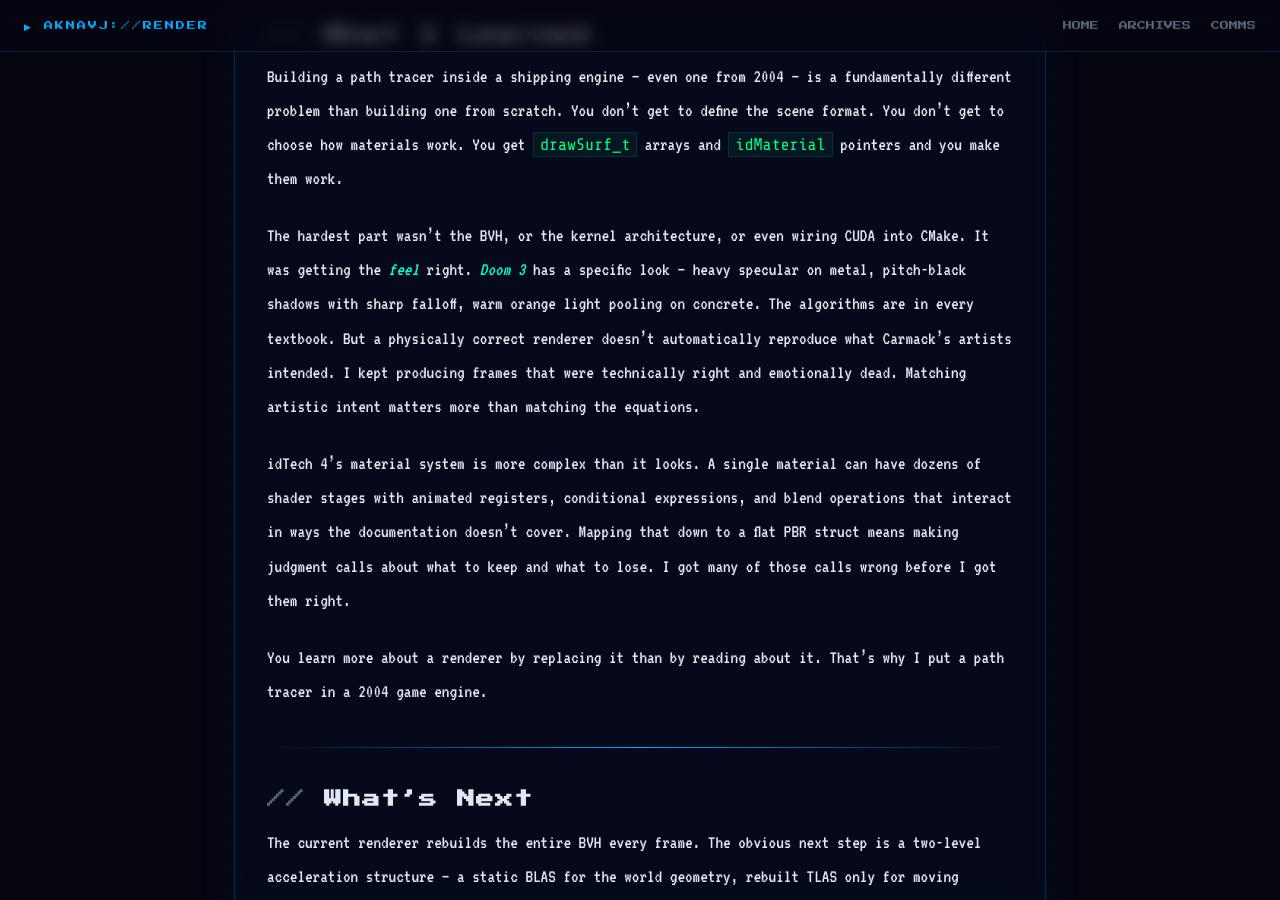
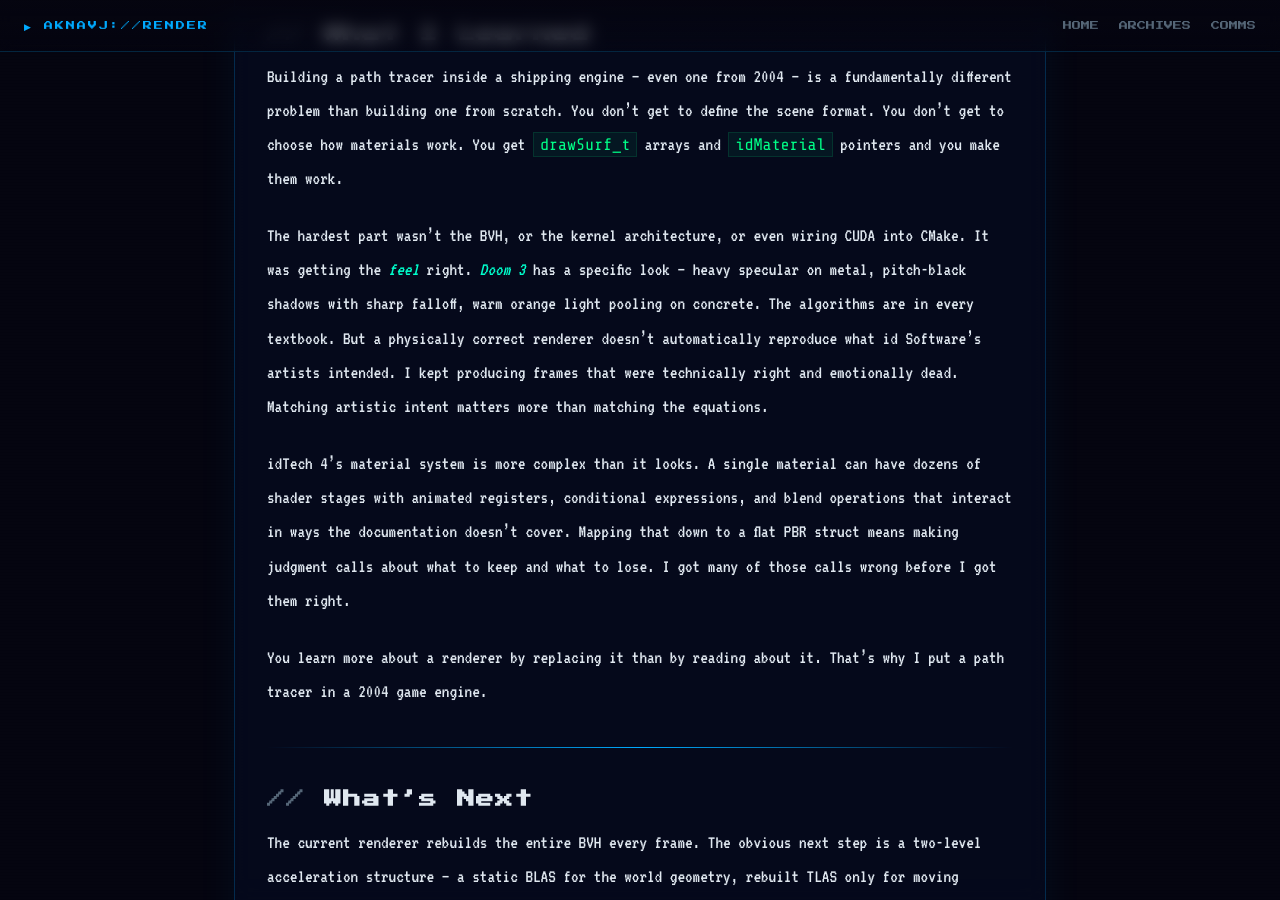
Before and after one commit to aknavj/aknavj.github.io, a Jekyll site: the page built from _posts/2026-02-28-Implementing-Path-tracer-in-CUDA-for-Doom-3.md, in a window 1280 px wide and 900 px high, scrolled down 18939 px. Built offline with Jekyll 4.4.1, drawn with Linux system fonts in a browser that asks for light colours; some of the changed text lies outside the part shown.

Commit message:
fix: minor noting

```diff
--- a/_posts/2026-02-28-Implementing-Path-tracer-in-CUDA-for-Doom-3.md
+++ b/_posts/2026-02-28-Implementing-Path-tracer-in-CUDA-for-Doom-3.md
@@ -275,7 +275,7 @@
 
 **Fresnel** uses the Schlick approximation: $F = F_0 + (1 - F_0)(1 - \cos\theta)^5$. The diffuse component is energy-conserving Lambertian: $k_d = (1 - F)(1 - \text{metallic})$, scaled by $\frac{\text{albedo}}{\pi}$. Metals get no diffuse contribution — all their color comes through specular reflection.
 
-I spent a frustrating week wondering why every metal surface looked dead before I found it: *Doom 3*'s original renderer doubles the specular contribution in its interaction shaders. `result = diffuse + specular * 2`. Every surface in the game was tuned under that assumption. Without the boost, the path-traced scene looked physically correct and emotionally flat. `r_cuSpecularBoost` (default 2.0×) fixes it — matching Carmack's artists rather than the textbook.
+I spent a frustrating week wondering why every metal surface looked dead before I found it: *Doom 3*'s original renderer doubles the specular contribution in its interaction shaders. `result = diffuse + specular * 2`. Every surface in the game was tuned under that assumption. Without the boost, the path-traced scene looked physically correct and emotionally flat. `r_cuSpecularBoost` (default 2.0×) fixes it — matching Doom 3's artists rather than the textbook.
 
 ---
 
@@ -351,7 +351,7 @@
 
 Building a path tracer inside a shipping engine — even one from 2004 — is a fundamentally different problem than building one from scratch. You don't get to define the scene format. You don't get to choose how materials work. You get `drawSurf_t` arrays and `idMaterial` pointers and you make them work.
 
-The hardest part wasn't the BVH, or the kernel architecture, or even wiring CUDA into CMake. It was getting the *feel* right. *Doom 3* has a specific look — heavy specular on metal, pitch-black shadows with sharp falloff, warm orange light pooling on concrete. The algorithms are in every textbook. But a physically correct renderer doesn't automatically reproduce what Carmack's artists intended. I kept producing frames that were technically right and emotionally dead. Matching artistic intent matters more than matching the equations.
+The hardest part wasn't the BVH, or the kernel architecture, or even wiring CUDA into CMake. It was getting the *feel* right. *Doom 3* has a specific look — heavy specular on metal, pitch-black shadows with sharp falloff, warm orange light pooling on concrete. The algorithms are in every textbook. But a physically correct renderer doesn't automatically reproduce what id Software's artists intended. I kept producing frames that were technically right and emotionally dead. Matching artistic intent matters more than matching the equations.
 
 idTech 4's material system is more complex than it looks. A single material can have dozens of shader stages with animated registers, conditional expressions, and blend operations that interact in ways the documentation doesn't cover. Mapping that down to a flat PBR struct means making judgment calls about what to keep and what to lose. I got many of those calls wrong before I got them right.
 
```
